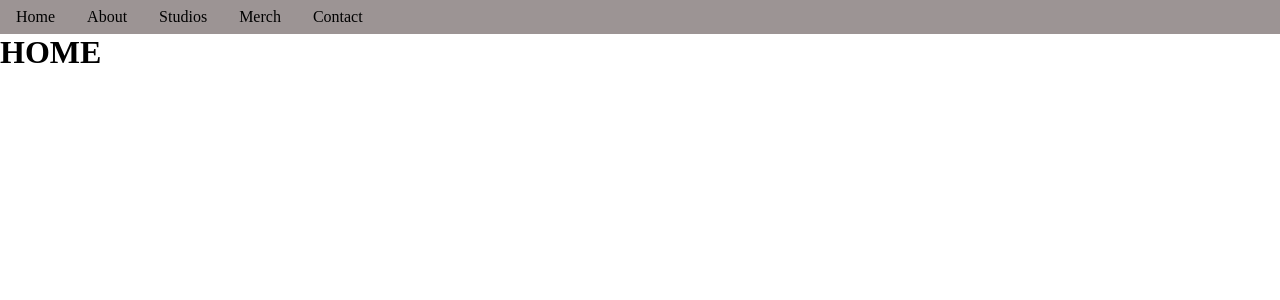
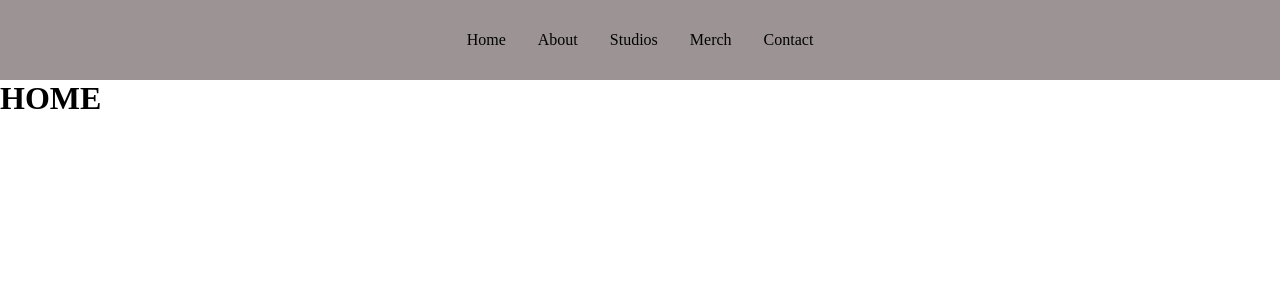
Before and after one commit to Ellieellie12/glass-studios-2.0, a React (Vite) app: page /home in a window 1280 px wide. Shown: the top 300 px of the page. Built offline with nearby package versions, Linux system fonts and the light colour scheme.

Commit message:
add css to nav

```diff
--- a/src/App.jsx
+++ b/src/App.jsx
@@ -26,10 +26,7 @@ function App() {
       <Route path='/studios' element={<Studios />} />
       <Route path='/merchandise' element={<Merch />} />
       <Route path='/contact' element={<Contact />} />
-
-
-
-      </Routes>
+    </Routes>
 
   </>
   )
--- a/src/components/NavBar/NavBar.module.css
+++ b/src/components/NavBar/NavBar.module.css
@@ -1,10 +1,20 @@
 .nav {
   background-color: rgb(156, 148, 148);
+  height: 80px;
   display: flex;
-  justify-content: space-between;
+  justify-content: center;
   align-items: center;
   text-decoration: none;
+  position: sticky;
   top: 0;
+  z-index: 999;
+}
+
+.nav-container {
+  display: flex;
+  justify-content: center;
+  align-items: center;
+  height: 80px;
 }
 
 .nav-list {
@@ -13,6 +23,7 @@
 
 .nav-items {
   list-style: none;
+  /* height: 80px; */
 }
 .nav-links {
   display: block;
@@ -20,7 +31,13 @@
   color: black;
   padding: 0.5rem;
   margin: 0 0.5rem;
+  /* margin-left: 50%; */
 }
+
+
+
+
+
 
 /* .nav-container {
   display: flex;
```
Also changed, not shown: src/App.css (+0 -13 lines).
